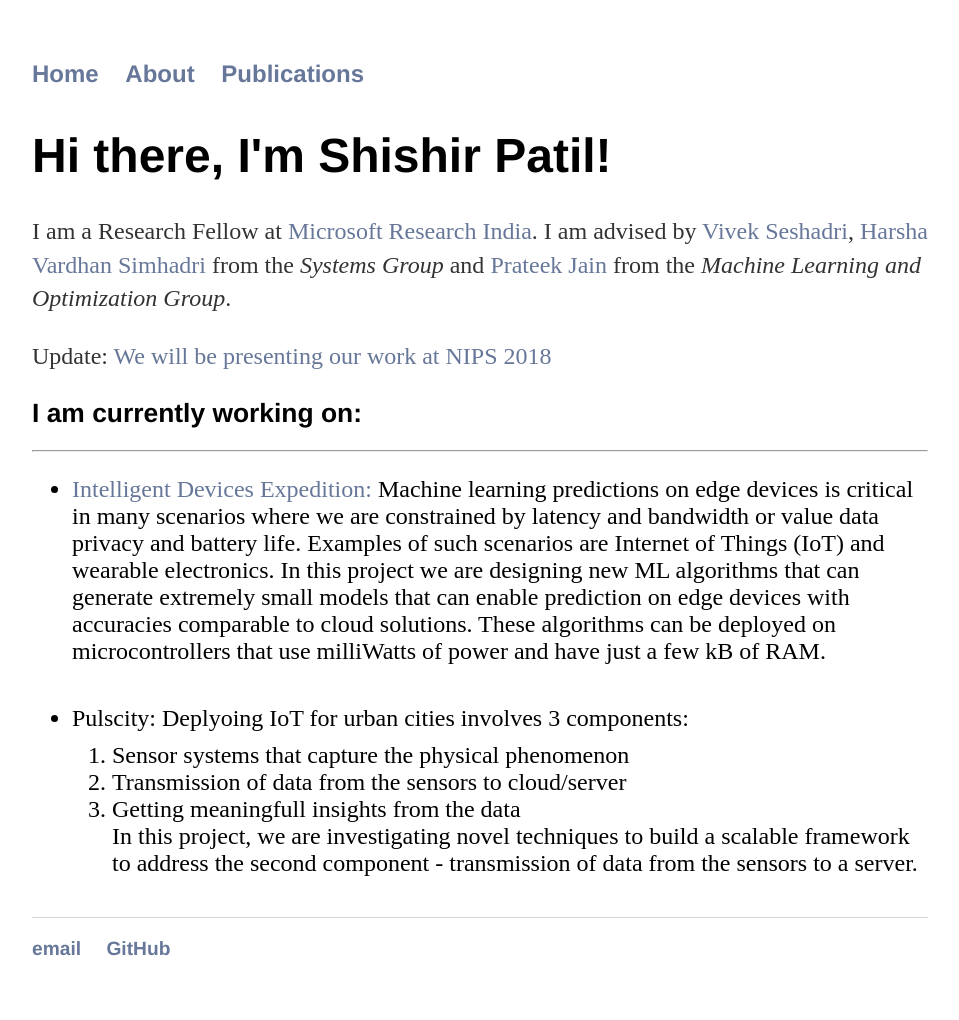
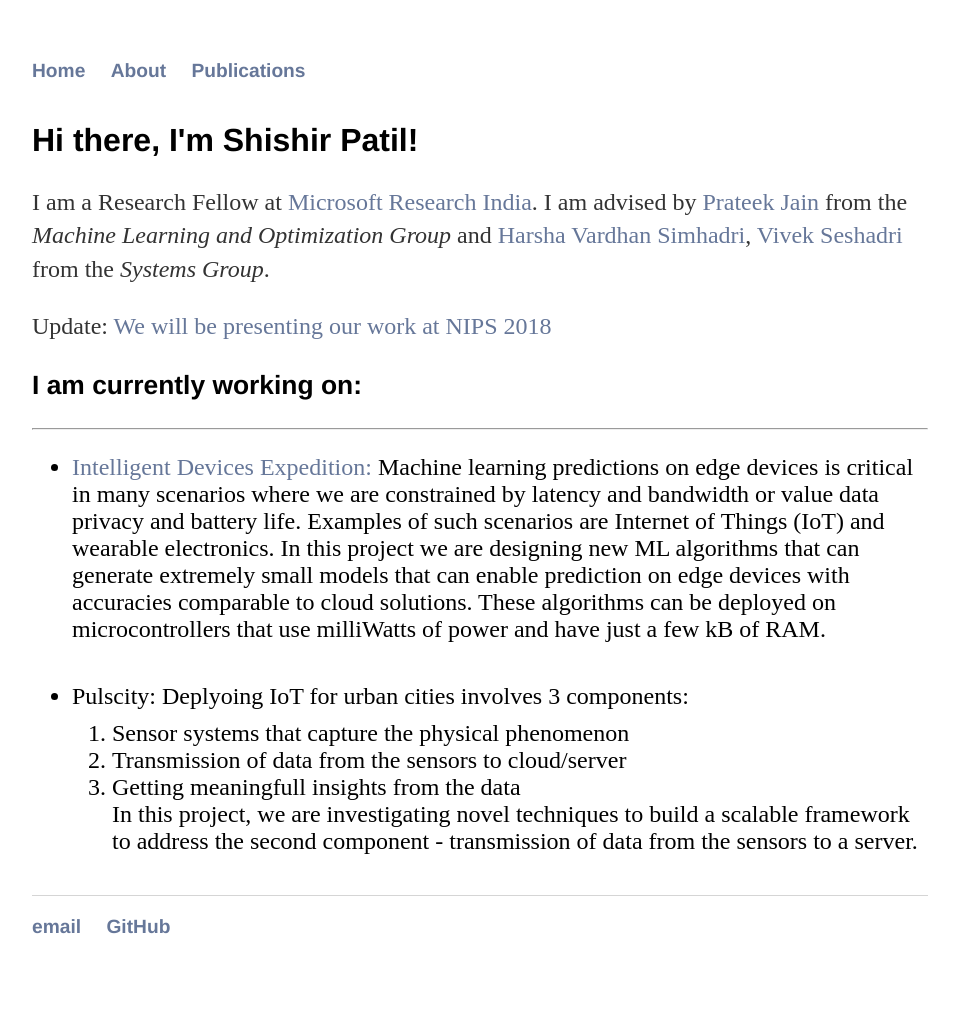
Before and after one commit to ShishirPatil/ShishirPatil.github.io, a Jekyll site: the page built from index.md, in a window 1280 px wide. Shown: the whole page, without its empty margins (160-1119 px from the left). Built offline with Jekyll 4.4.1, drawn with Linux system fonts in a browser that asks for light colours; after the commit the page ends 998 px from its top, so only the background shows below that.

Commit message:
Update: Fonts

```diff
--- a/_layouts/default.html
+++ b/_layouts/default.html
@@ -12,7 +12,7 @@
 				</script>
 
 			<meta name="google-site-verification" content="Yn2a7d7nRhk98Am_vVw9FZVKMz6-pSyq9W2iI-1ohgM" >
-			<meta name="keywords" content ="Shishir, shishir, Shishir Patil, Shishir G Patil, t-shpati, Microsoft Research, MSR, msr, RVCE, rvce, homepage">
+			<meta name="keywords" content ="Shishir, Shishir Patil, Shishir G Patil, t-shpati, Microsoft Research, MSR ">
 			<title>{{ page.title }}</title>
 			<!-- link to main stylesheet -->
 			<link rel="stylesheet" type="text/css" href="/css/main.css">
@@ -35,7 +35,7 @@
 			</div><!-- /.container -->
 			<footer>
 	    		<ul>
-	        		<li><a href="mailto:shishir1000@hotmail.com">email</a></li>
+	        		<li><a href="mailto:t-shpati@microsoft.com">email</a></li>
 	        		<li><a href="https://github.com/ShishirPatil">GitHub</a></li>
 				</ul>
 			</footer>
--- a/about/index.html
+++ b/about/index.html
@@ -4,7 +4,7 @@
 ---
 
 		<div class="about">
-			<h1>Shishir Patil.</h1>
+			<h2>Shishir Patil.</h2>
 			<p>I am currently working at Microsoft Research. Prior to this I obtained a B.E. in Electronics and Communication Engineering from R.V. College of Engineering in 2017 (awarded University Gold Medal). During my undergraduate program, I worked with <a href ='http://www.cense.iisc.ac.in/m-m-nayak'>Prof. M.M. Nayak</a> from Center for Nano Science and Engineering, <a href = 'http://www.iisc.ac.in/'>Indian Institute of Science</a> from 2016-2017. I also carried out an internship at <a href='http://www.siemens.co.in/about-us/innovations/stspl/ctdcin.htm'>Siemens R&D</a> in the summer of 2015.</p>
 
 			<!--<ul class="contacts">
--- a/css/main.css
+++ b/css/main.css
@@ -2,12 +2,22 @@
     margin: 60px auto;
     width: 70%;
 }
-nav ul, footer ul {
+nav ul{
+    font-size: 1.2em;
     font-family:'Helvetica', 'Arial', 'Sans-Serif';
     padding: 0px;
     list-style: none;
     font-weight: bold;
 }
+
+footer ul {
+    font-size: 1.5em;
+    font-family:'Helvetica', 'Arial', 'Sans-Serif';
+    padding: 0px;
+    list-style: none;
+    font-weight: bold;
+}
+
 nav ul li, footer ul li {
     display: inline;
     margin-right: 20px;
@@ -24,6 +34,10 @@
     font-family:'Helvetica', 'Arial', 'Sans-Serif';
 }
 h2 {
+    font-size: 2em;
+    font-family:'Helvetica', 'Arial', 'Sans-Serif';
+}
+h3 {
     font-size: 1.65em;
     font-family:'Helvetica', 'Arial', 'Sans-Serif';
 }
--- a/index.md
+++ b/index.md
@@ -3,15 +3,15 @@
 title: Shishir Patil
 ---
 <div class="blurb">
-	<h1>Hi there, I'm Shishir Patil!</h1>
-    	<p>I am a Research Fellow at <a href ='https://www.microsoft.com/en-us/research/lab/microsoft-research-india/'>Microsoft Research India</a>. I am advised by <a href='https://www.microsoft.com/en-us/research/people/visesha/'>Vivek Seshadri</a>,  <a href='http://harsha-simhadri.org/'>Harsha Vardhan Simhadri</a> from the <em>Systems Group</em> and <a href='https://www.microsoft.com/en-us/research/people/prajain/'>Prateek Jain</a> from the <em>Machine Learning and Optimization Group</em>.
+	<h2>Hi there, I'm Shishir Patil!</h2>
+    	<p>I am a Research Fellow at <a href ='https://www.microsoft.com/en-us/research/lab/microsoft-research-india/'>Microsoft Research India</a>. I am advised by <a href='http://www.prateekjain.org/'>Prateek Jain</a> from the <em>Machine Learning and Optimization Group</em> and <a href='http://harsha-simhadri.org/'>Harsha Vardhan Simhadri</a>, <a href='https://www.microsoft.com/en-us/research/people/visesha/'>Vivek Seshadri</a> from the <em>Systems Group</em>.
             <!-- <a href="/about">Read more about my life...</a> -->
         </p>
 
         <p>Update: <a href = 'https://nips.cc/Expo/Conferences/2018/Schedule?demo_id=3'> We will be presenting our work at NIPS 2018</a>
         </p>
 
-    <h2>I am currently working on:</h2><hr>
+    <h3>I am currently working on:</h3><hr>
         <p>
             <ul>
                 <li><a href ='https://github.com/Microsoft/EdgeML'>Intelligent Devices Expedition: </a>
--- a/publications/index.html
+++ b/publications/index.html
@@ -4,9 +4,9 @@
 ---
 
 		<div class="publications">
-			<h1>Publications</h1>
-			<h2><a href='http://ieeexplore.ieee.org/document/8074632/'>1. Characterization and analysis of Transistor Outline TO-254 package for power device applications</a></h2>
-			<p>S. G. Patil, B. Pavithra and M. M. Nayak<br/>
+			<h2>Publications</h2>
+			<h3><a href='http://ieeexplore.ieee.org/document/8074632/'>Characterization and analysis of Transistor Outline TO-254 package for power device applications</a></h3>
+			<p>Shishir G. Patil, B. Pavithra and M. M. Nayak<br/>
 			<i>IEEE Electron Devices Society</i>, 3rd International Conference on Emerging Electronics (ICEE), pp. 1-5, 2016</p>
 			<p><b>Abstract: </b>The vast advancements in Semiconductor Power Devices has led to increased deliberations in packaging of these devices. Primary among them are single IC stand alone systems. This paper considers TO-254 packaging for power devices. We observe the behavior of the specimen under different conditions mimicking the different environment exposed in the lifecycle of the device. Insulation Resistance, Breakdown Strength and other electronic properties are deliberated on.</p>
 			<!-- <a href="javascript:toggleBibtex('PatilICEE')">[BibTex]</a>
```
